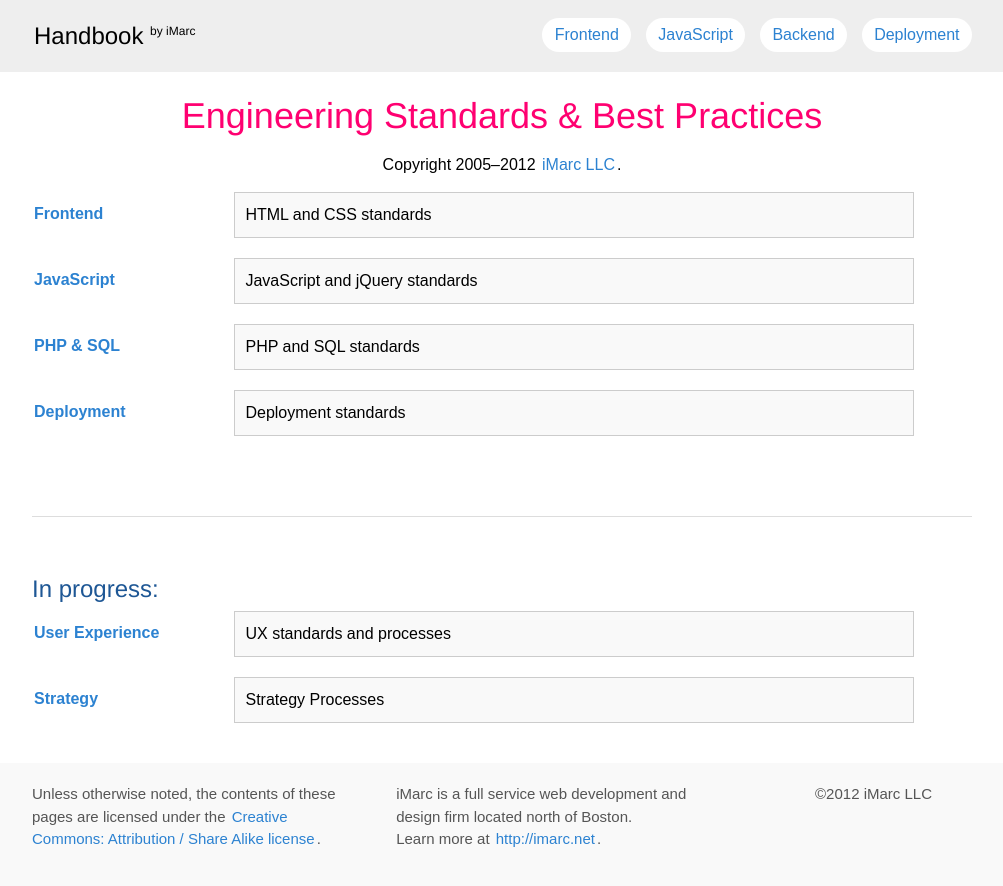
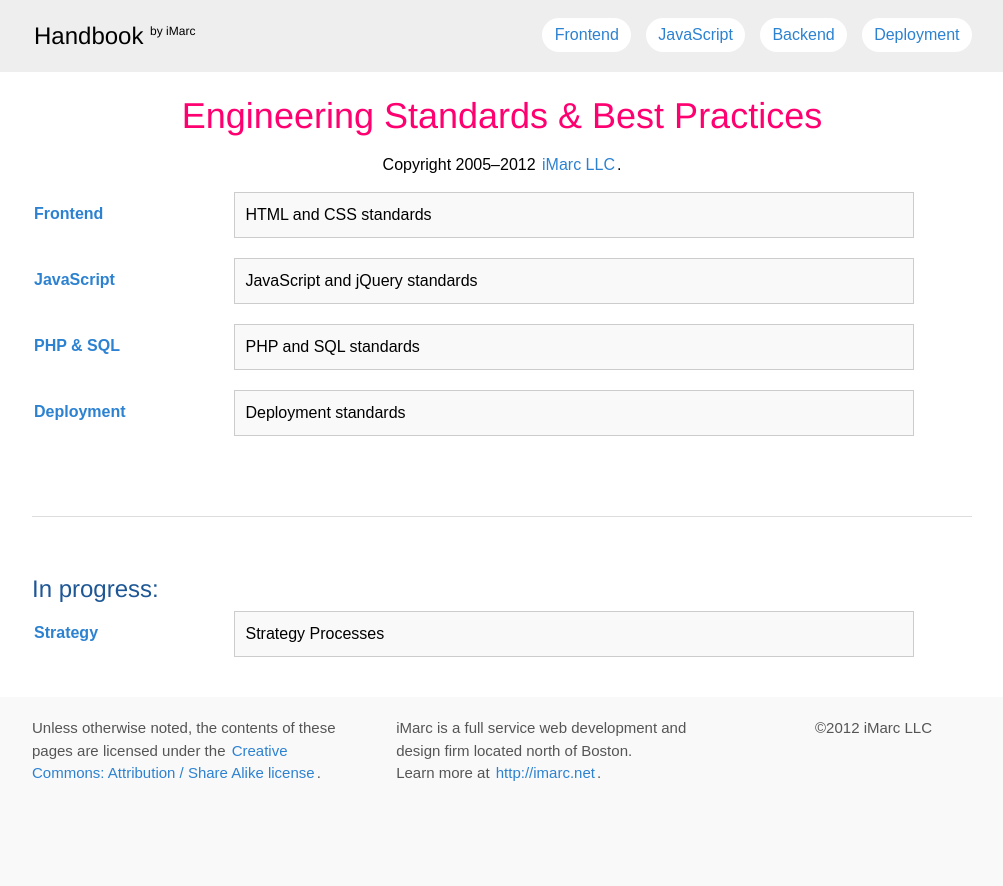
Before and after one commit to imarc/handbook, a Jekyll site: the page built from index.markdown, in a window 1280 px wide. Shown: the top 886 px of the page, without its empty margins (138-1141 px from the left). Built offline with Jekyll 4.4.1, drawn with Linux system fonts in a browser that asks for light colours; nearby versions of some CDN libraries.

Commit message:
removed reference to UX page

```diff
--- a/index.markdown
+++ b/index.markdown
@@ -23,10 +23,6 @@ layout: notoc
 
 <dl>
     <dt>
-        <a href="ux">User Experience</a>
-    </dt>
-    <dd>UX standards and processes</dd>
-    <dt>
         <a href="strategy">Strategy</a>
     </dt>
     <dd>Strategy Processes</dd>
```
